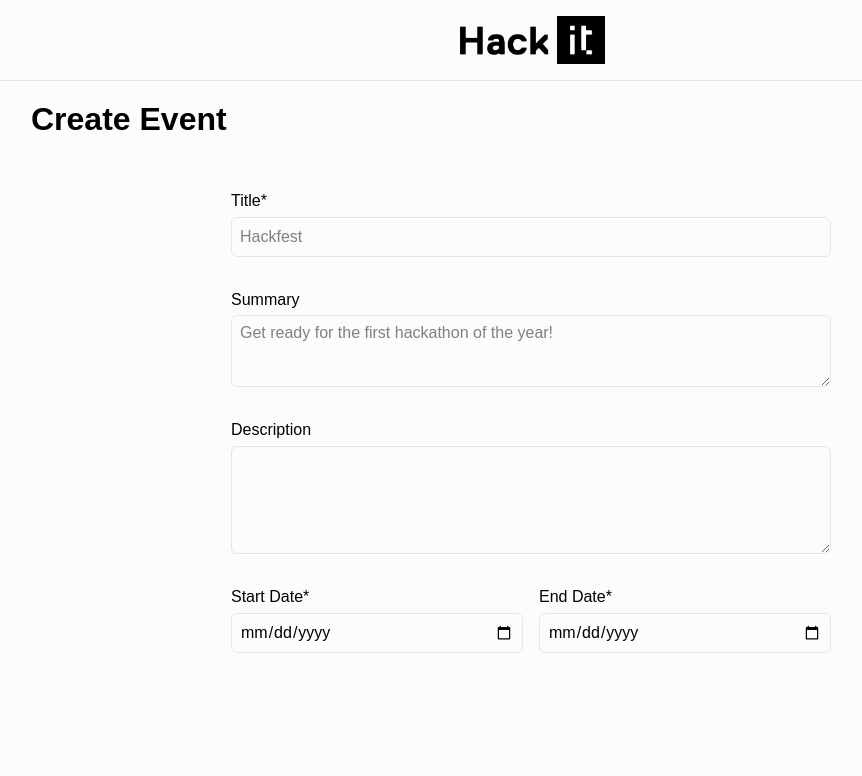
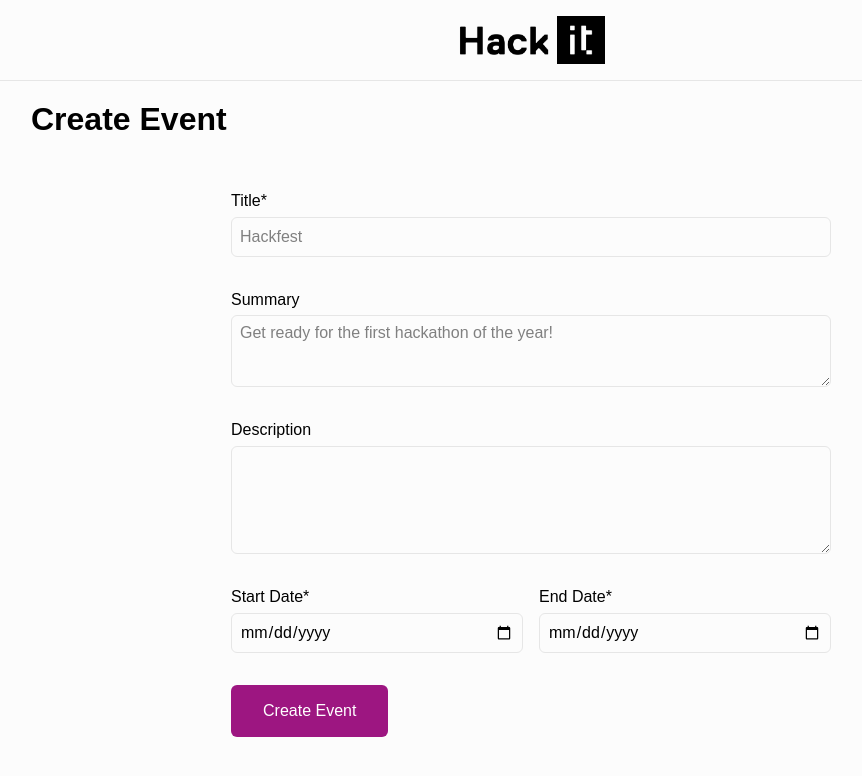
Before and after one commit to Simon-Hayden-iteratec/hack-it, a SvelteKit app in the folder apps/frontend/: page /event/create in a window 1280 px wide. Shown: the top 776 px of the page, without its empty margins (109-971 px from the left). Built offline with nearby package versions, Linux system fonts and the light colour scheme.

Commit message:
Add submit button styles

```diff
--- a/apps/frontend/src/lib/components/Button.svelte
+++ b/apps/frontend/src/lib/components/Button.svelte
@@ -23,10 +23,12 @@
 		font-size: 1rem;
 		line-height: 36px;
 		padding: 8px 32px;
+		outline-offset: 2px;
 
 		&--primary {
 			--bg: var(--primary);
 			--text: var(--base-000);
+			--focus-visible: var(--focus-visible-primary);
 		}
 
 		&--secondary {
--- a/apps/frontend/src/routes/event/create/+page.svelte
+++ b/apps/frontend/src/routes/event/create/+page.svelte
@@ -17,6 +17,8 @@
 		<label class="form-field form-field--short">Start Date*<input type="date" required /></label>
 		<label class="form-field form-field--short">End Date*<input type="date" required /></label>
 	</fieldset>
+
+	<input type="submit" value="Create Event" />
 </form>
 
 <style>
--- a/apps/frontend/src/styles.scss
+++ b/apps/frontend/src/styles.scss
@@ -4,13 +4,7 @@
 	padding: 0;
 
 	&:focus-visible {
-		outline: solid 4px
-			hsla(
-				var(--secondary--h),
-				var(--secondary--s),
-				var(--secondary--l),
-				var(--focus-visible-opacity)
-			);
+		outline: solid 4px var(--focus-visible);
 	}
 }
 
@@ -32,7 +26,8 @@ html {
 	--primary: var(--primary-500);
 	--secondary: var(--secondary-500);
 
-	--focus-visible-opacity: 0.25;
+	--focus-visible: hsla(var(--secondary--h), var(--secondary--s), var(--secondary--l), 0.25);
+	--focus-visible-primary: hsla(var(--primary--h), var(--primary--s), var(--primary--l), 0.25);
 
 	// Color scheme - Edit here
 	--base--h: 0;
@@ -145,7 +140,8 @@ html {
 		--line: var(--base-200);
 		--line-highlighted: var(--base-400);
 
-		--focus-visible-opacity: 0.5;
+		--focus-visible: hsla(var(--secondary--h), var(--secondary--s), var(--secondary--l), 0.5);
+		--focus-visible-primary: hsla(var(--primary--h), var(--primary--s), var(--primary--l), 0.5);
 
 		--base--step: -10%;
 
@@ -192,7 +188,7 @@ h1 {
 	gap: 32px;
 	max-width: 600px;
 
-	& fieldset {
+	fieldset {
 		border: none;
 		display: flex;
 		gap: 16px;
@@ -200,6 +196,24 @@ h1 {
 		> legend {
 			visibility: hidden;
 			height: 0;
+		}
+	}
+
+	input[type='submit'] {
+		background-color: var(--primary);
+		border: none;
+		border-radius: var(--border-radius-small);
+		color: var(--base-000);
+		cursor: pointer;
+		font-size: 1rem;
+		line-height: 36px;
+		padding: 8px 32px;
+
+		--focus-visible: var(--focus-visible-primary);
+		outline-offset: 2px;
+
+		@media (min-width: 900px) {
+			align-self: flex-start;
 		}
 	}
 }
```
